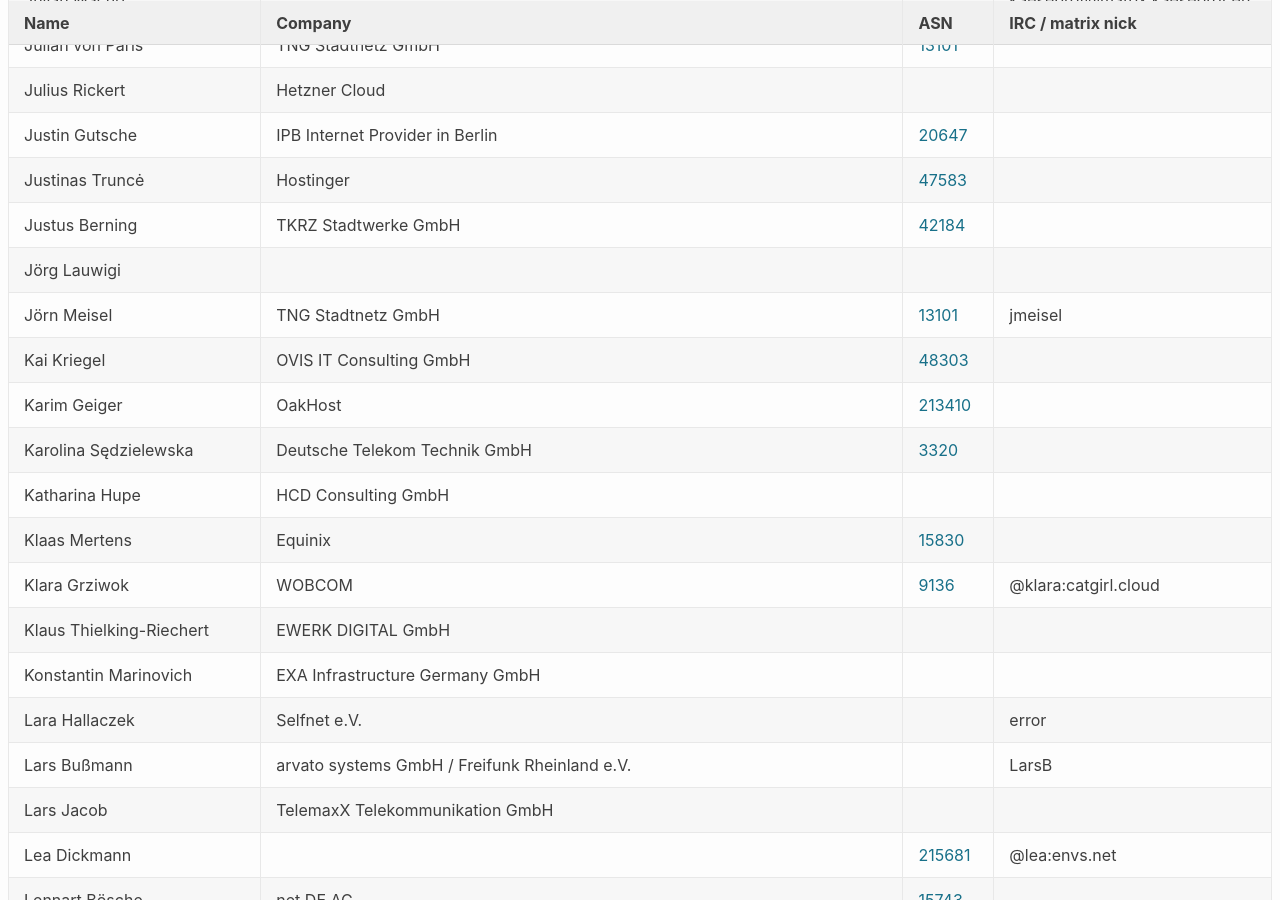
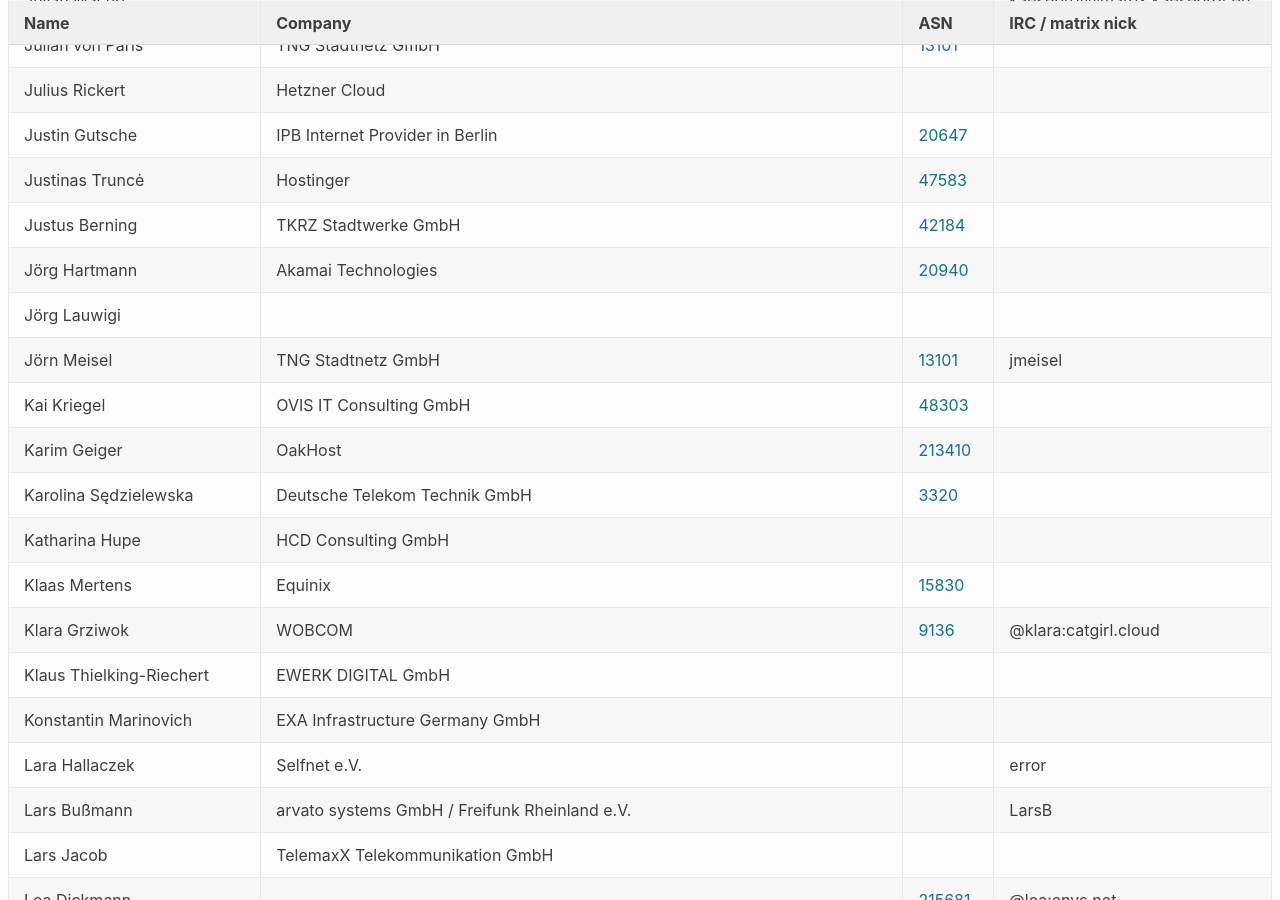
Before and after one commit to denog/pretix-attendeelist, a Jekyll site: the page built from denog17/index.markdown, in a window 1280 px wide and 900 px high, scrolled down 6274 px. Built offline with Jekyll 4.4.1, drawn with Linux system fonts in a browser that asks for light colours.

Commit message:
Latest data: Tue Aug 12 11:47:47 UTC 2025

```diff
--- a/_data/attendees_denog17_onsite.json
+++ b/_data/attendees_denog17_onsite.json
@@ -792,6 +792,12 @@
     "asn": null
   },
   {
+    "name": "Jörg Hartmann",
+    "company": "Akamai Technologies",
+    "irc": null,
+    "asn": "20940"
+  },
+  {
     "name": "Jörg Lauwigi",
     "company": null,
     "irc": null,
```
